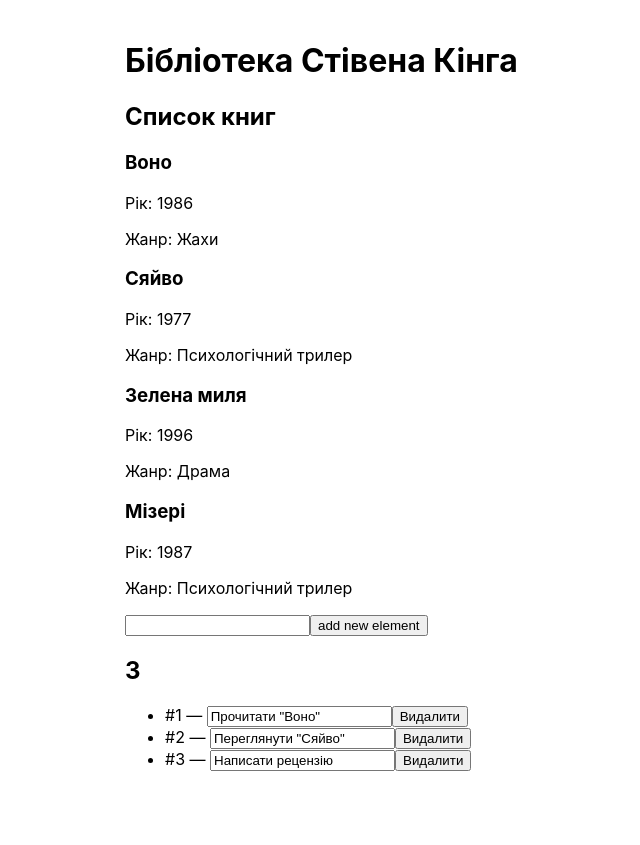
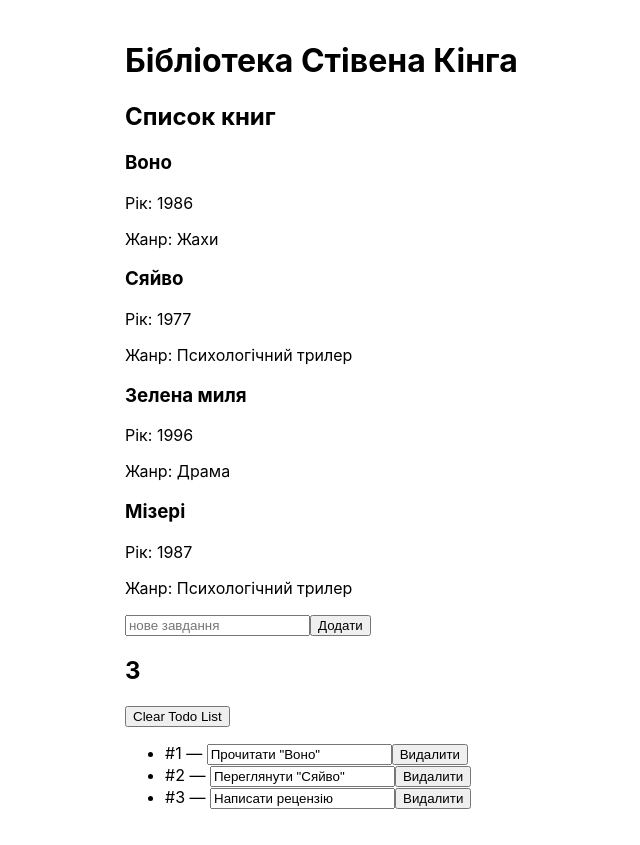
Before and after one commit to elena1964synyshyn/homework-react-1, a React (Create React App) app: page / in a window 1280 px wide. Shown: the whole page, without its empty margins (215-855 px from the left). Before the commit the page ends 807 px from the top, so only its background shows below. Built offline with nearby package versions, Linux system fonts and the light colour scheme.

Commit message:
update files js

```diff
--- a/src/Components/TodoInput.js
+++ b/src/Components/TodoInput.js
@@ -1,11 +1,46 @@
+// import { useState } from 'react';
+
+// const TodoInput = ({ onAdd }) => {
+//   const [input, setInput] = useState('');
+
+//   const onChangeHandler = e => {
+//     setInput(e.target.value);
+//   };
+
+//   const onClickHandler = () => {
+//     if (!input.trim()) return;
+//     onAdd(input);
+//     setInput('');
+//   };
+
+//   const onEnterHandler = e => {
+//     if (e.key === 'Enter') {
+//       if (!input.trim()) return;
+//       onAdd(input);
+//       setInput('');
+//     }
+//   };
+
+//   return (
+//     <>
+//       <input
+//         onKeyDown={onEnterHandler}
+//         onChange={onChangeHandler}
+//         value={input}
+//       />
+//       <button onClick={onClickHandler}>add new element</button>
+//     </>
+//   );
+// };
+
+// export default TodoInput;
+
+// Д/З №4----------------------------
+
 import { useState } from 'react';
 
 const TodoInput = ({ onAdd }) => {
   const [input, setInput] = useState('');
-
-  const onChangeHandler = e => {
-    setInput(e.target.value);
-  };
 
   const onClickHandler = () => {
     if (!input.trim()) return;
@@ -14,21 +49,18 @@
   };
 
   const onEnterHandler = e => {
-    if (e.key === 'Enter') {
-      if (!input.trim()) return;
-      onAdd(input);
-      setInput('');
-    }
+    if (e.key === 'Enter') onClickHandler();
   };
 
   return (
     <>
       <input
         onKeyDown={onEnterHandler}
-        onChange={onChangeHandler}
+        onChange={e => setInput(e.target.value)}
         value={input}
+        placeholder="нове завдання"
       />
-      <button onClick={onClickHandler}>add new element</button>
+      <button onClick={onClickHandler}>Додати</button>
     </>
   );
 };
--- a/src/Components/TodoList.js
+++ b/src/Components/TodoList.js
@@ -1,36 +1,95 @@
-import { useState } from 'react';
+// import { useState } from 'react';
+// import TodoInput from './TodoInput';
+
+// const TodoList = () => {
+//   const [todos, setTodos] = useState([
+//     { id: 1, name: 'Прочитати "Воно"' },
+//     { id: 2, name: 'Переглянути "Сяйво"' },
+//     { id: 3, name: 'Написати рецензію' },
+//   ]);
+
+//   const onAddHandler = name => {
+//     const newTodo = { id: Date.now(), name };
+//     setTodos([...todos, newTodo]);
+//   };
+
+//   const onDeleteHandler = id => {
+//     setTodos(todos.filter(todo => todo.id !== id));
+//   };
+
+//   return (
+//     <>
+//       <TodoInput onAdd={onAddHandler} />
+//       <h2>{todos.length}</h2>
+//       <ul>
+//         {todos.map(todo => (
+//           <li key={todo.id}>
+//             #{todo.id} — <input type="text" value={todo.name} readOnly />
+//             <button onClick={() => onDeleteHandler(todo.id)}>Видалити</button>
+//           </li>
+//         ))}
+//       </ul>
+//     </>
+//   );
+// };
+
+// export default TodoList;
+
+// Д/З № 4---------------------
+
+import { Component } from 'react';
 import TodoInput from './TodoInput';
 
-const TodoList = () => {
-  const [todos, setTodos] = useState([
+class TodoList extends Component {
+  constructor(props) {
+    super(props);
+    this.state = {
+      todos: JSON.parse(localStorage.getItem('todos')) || [
         { id: 1, name: 'Прочитати "Воно"' },
         { id: 2, name: 'Переглянути "Сяйво"' },
         { id: 3, name: 'Написати рецензію' },
-  ]);
+      ],
+    };
+  }
 
-  const onAddHandler = name => {
+  onAddHandler = name => {
     const newTodo = { id: Date.now(), name };
-    setTodos([...todos, newTodo]);
+    const updatedTodos = [...this.state.todos, newTodo];
+    this.setState({ todos: updatedTodos });
+    localStorage.setItem('todos', JSON.stringify(updatedTodos));
   };
 
-  const onDeleteHandler = id => {
-    setTodos(todos.filter(todo => todo.id !== id));
+  onDeleteHandler = id => {
+    const updatedTodos = this.state.todos.filter(todo => todo.id !== id);
+    this.setState({ todos: updatedTodos });
+    localStorage.setItem('todos', JSON.stringify(updatedTodos));
   };
 
+  clearTodos = () => {
+    this.setState({ todos: [] });
+    localStorage.removeItem('todos');
+  };
+
+  render() {
+    const { todos } = this.state;
     return (
       <>
-      <TodoInput onAdd={onAddHandler} />
+        <TodoInput onAdd={this.onAddHandler} />
         <h2>{todos.length}</h2>
+        <button onClick={this.clearTodos}>Clear Todo List</button>
         <ul>
           {todos.map(todo => (
             <li key={todo.id}>
               #{todo.id} — <input type="text" value={todo.name} readOnly />
-            <button onClick={() => onDeleteHandler(todo.id)}>Видалити</button>
+              <button onClick={() => this.onDeleteHandler(todo.id)}>
+                Видалити
+              </button>
             </li>
           ))}
         </ul>
       </>
     );
-};
+  }
+}
 
 export default TodoList;
```
Lines whose indentation alone changed are shown as unchanged.
